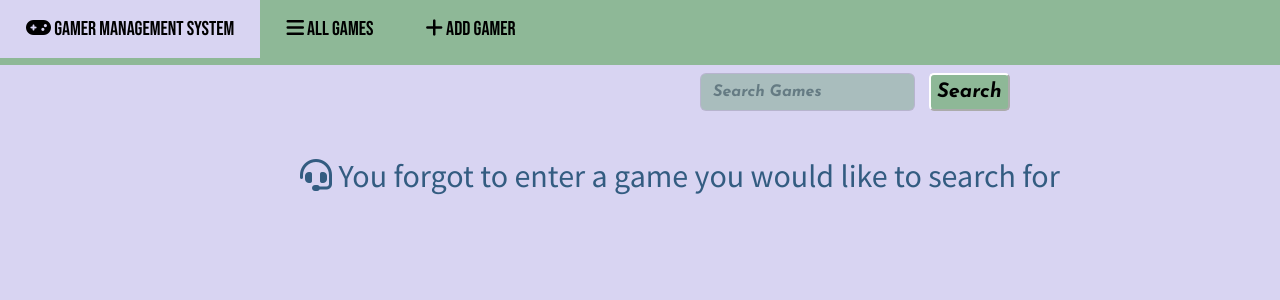
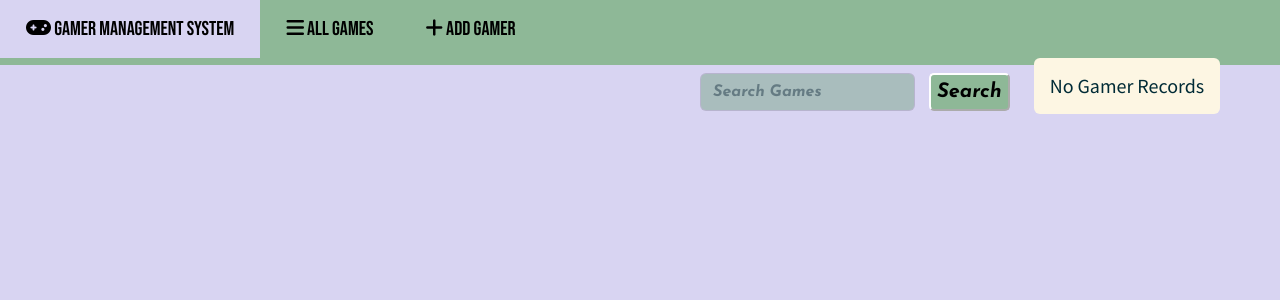
Before and after one commit to fatgeeah/GAM, a Django app: page /search_games/ in a window 1280 px wide. Shown: the top 300 px of the page. Run offline with Django 4.2, Linux system fonts and the light colour scheme; some libraries are stand-ins or nearby versions.

Commit message:
Able to search now & display details

```diff
--- a/management/system/templates/system/search_games.html
+++ b/management/system/templates/system/search_games.html
@@ -22,10 +22,60 @@
               <br><br>
               <center>
                 {% if searched %}
+                <div class="head">
+                  <h2><i class="fa-solid fa-headset"></i> All Gamers that play the game you searched for {{searched}}</h2>
+                </div>
+                <br/>
+                <div class="container-fluid">
+                  <h6><i class="fa-sharp fa-solid fa-users" style="color:  #8EB897;" style="50px"></i> All Gamers</h6>
+              <div class="row">
+                <div class="col-12">
+                <div class="card bg-dark ms-4 mb-4">
+                  <div class="card-header">
+                    <h8><i class="fa-solid fa-user-gear" style="color:  white;"></h8></i><h9>Gamer's Records</h9>
+                    <br><br>
+                    <div class="table-responsive">
+                      <table class="table">
+                        <br>
+                        <thead>
+                          <tr>
+                            <th scope="col">Gamer Username</th>
+                            <th scope="col">Gamer Firstname</th>
+                            <th scope="col">Gamer Lastname</th>
+                            <th scope="col">Email</th>
+                            <th scope="col">Gamer Games</th>
+                          </tr>
+                        </thead>
+                        <tbody>
+                        {% for  Gamer in allgamers %}
+                        <tr>
+                          <td>{{Gamer.gamer_username}}</td>
+                          <td>{{Gamer.gamer_first_name }}</td>
+                          <td>{{Gamer.gamer_last_name}}</td>
+                          <td>{{Gamer.email}}</td>
+                          <td>{{Gamer.gamer_games}}</td>
+                        <td>
+                {% endfor %}
+              </tbody>
+             </table>
+              {% else %}
+               <h5 class="alert alert-light ms-4 me-4">No Gamer Records </h5>
+              {% endif %}
+                </div>
+              </div>
+              </center>
+
+
+
+
+
+
+
+
+                {% comment %} {% if searched %}
                 <div class="header1">
                  <h2><i class="fa-solid fa-headset"></i> All Gamers that play the game you searched for {{searched}}</h2>
                   <br/>
-
                   <div class="container-fluid">
                     <h6><i class="fa-sharp fa-solid fa-users" style="color:  #8EB897;" style="50px"></i> All Gamers</h6>
                 <div class="row">
@@ -49,13 +99,13 @@
                             </tr>
                           </thead>
                           <tbody>
-                            {% for gamer in allgamers %}
+                            {% for Gamer in allgamers %}
                             <tr>
-                              <td>{{gamer.gamer_username}}</td>
-                              <td>{{gamer.gamer_first_name }}</td>
-                              <td>{{gamer.gamer_last_name}}</td>
-                              <td>{{gamer.email}}</td>
-                              <td>{{gamer.gamer_games}}</td>
+                              <td>{{Gamer.gamer_username}}</td>
+                              <td>{{Gamer.gamer_first_name }}</td>
+                              <td>{{Gamer.gamer_last_name}}</td>
+                              <td>{{Gamer.email}}</td>
+                              <td>{{Gamer.gamer_games}}</td>
                             <td>
                     <button type="button" class="btn btn-light me-1" href="{% url 'view_gamer' gamer.id %}" data-bs-toggle="modal"
                       data-bs-target="#myModal{{gamer.id}}">
@@ -77,15 +127,15 @@
                   <div class="modal-body">
                     <ul class="list-unstyled">
                       <br>
-                      <li> Gamer Username:<strong>{{gamer.gamer_username }}</strong></li>
+                      <li> Gamer Username:<strong>{{Gamer.gamer_username }}</strong></li>
                       <br>
-                      <li> Gamer Firstname:<strong>{{gamer.gamer_first_name }}</strong></li>
+                      <li> Gamer Firstname:<strong>{{Gamer.gamer_first_name }}</strong></li>
                       <br>
-                      <li> Gamer Lastname:<strong>{{gamer.gamer_last_name}}</strong></li>
+                      <li> Gamer Lastname:<strong>{{Gamer.gamer_last_name}}</strong></li>
                       <br>
-                      <li> Email:<strong>{{gamer.email }}</strong></li>
+                      <li> Email:<strong>{{Gamer.email }}</strong></li>
                       <br>
-                      <li> Gamer's Games:<strong>{{gamer.gamer_games }}</strong></li>
+                      <li> Gamer's Games:<strong>{{Gamer.gamer_games }}</strong></li>
                     </ul>
                   </div>
                 <div class="modal-footer">
@@ -100,12 +150,12 @@
                     <button type="button" class="btn btn-dark" data-bs-toggle="modal" data-bs-toggle="delete{{gamer.id}}">
                       <i class="fa-solid fa-trash"></i>
                     </button>
-                    <div class="modal" id="deleteModal{{gamer.gamer_first_name}}" tabindex="-1" aria-labelledby="myModal2" aria-hidden="true">
+                    <div class="modal" id="deleteModal{{Gamer.gamer_first_name}}" tabindex="-1" aria-labelledby="myModal2" aria-hidden="true">
                       <div class="modal-dialog" role="document">
                         <div class="modal-content">
                           <div class="modal-header">
                             <h5 class="modal-title">
-                              Gamer: {{gamer.gamer_first_name}} {{gamer.gamer_last_name}}</h5>
+                              Gamer: {{Gamer.gamer_first_name}} {{Gamer.gamer_last_name}}</h5>
                     <div class="btn">
                       <button type="button" class="btn-close" data-bs-dismiss="modal" aria-label="Close">
                         <span aria-hidden="true"></span>
@@ -138,20 +188,14 @@
                     </div>
                   </div>
                  </div>
-
-                  {% comment %} {% for gamer_games in gamer %}
+                   {% for gamer_games in gamer %}
                         {{gamer_id}}<br/>
-                  {% endfor %} {% endcomment %}
-
-
+                  {% endfor %}
 
                   {% else %}
                   <div class="header2">
                   <h2><i class="fa-solid fa-headset"></i> You forgot to enter a game you would like to search for</h2>
-
-
-                {% endif %}
-
+                {% endif %} {% endcomment %}
             </body>
         </head>
         <html>
```
